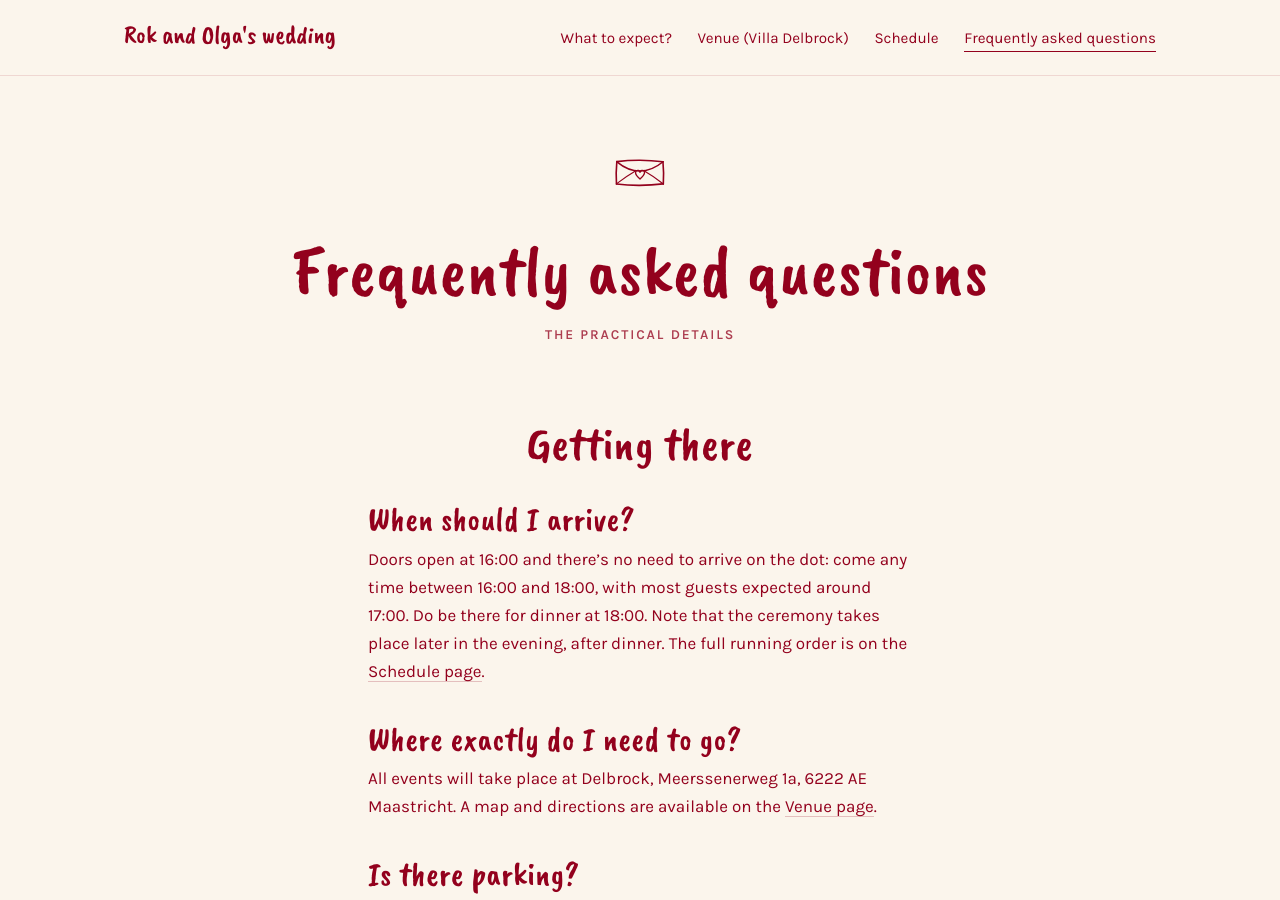
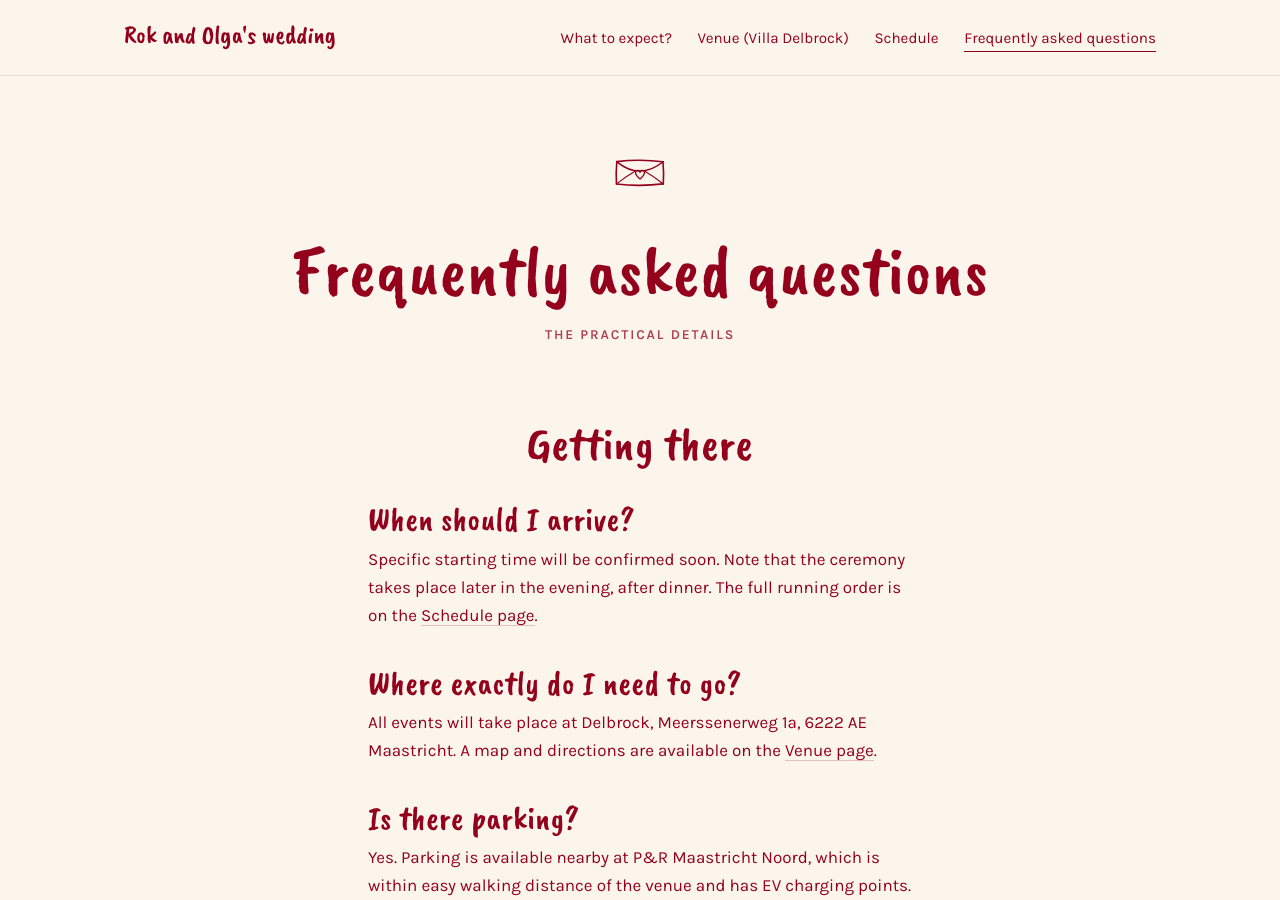
Before and after one commit to rhrzic/rokandolgaswedding.nl, a Jekyll site: the page built from 04_FAQs.md, in a window 1280 px wide and 900 px high. Built offline with Jekyll 4.4.1, drawn with Linux system fonts in a browser that asks for light colours.

Commit message:
Soften the RSVP deadline and defer the start time
RSVP now asks for a reply as soon as possible but no later than 12 September
2026.

The arrival detail is pulled back to "Specific starting time will be confirmed
soon" on both the Schedule and the FAQ, so the 16:00-18:00 window and the
"most guests around 17:00" figure no longer appear anywhere on the site.

Co-Authored-By: Claude Opus 4.8 <noreply@anthropic.com>

```diff
--- a/04_FAQs.md
+++ b/04_FAQs.md
@@ -12,7 +12,7 @@ permalink: /faq/
 
 ### When should I arrive?
 
-Doors open at 16:00 and there's no need to arrive on the dot: come any time between 16:00 and 18:00, with most guests expected around 17:00. Do be there for dinner at 18:00. Note that the ceremony takes place later in the evening, after dinner. The full running order is on the [Schedule page]({{ "/schedule/" | relative_url }}).
+Specific starting time will be confirmed soon. Note that the ceremony takes place later in the evening, after dinner. The full running order is on the [Schedule page]({{ "/schedule/" | relative_url }}).
 
 ### Where exactly do I need to go?
 
```
Also changed, not shown: 03_schedule.md (+1 -1 lines), index.md (+1 -1 lines).
